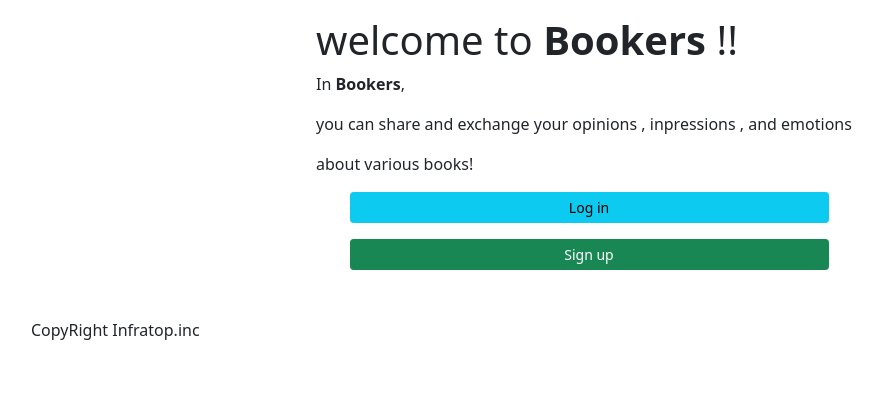
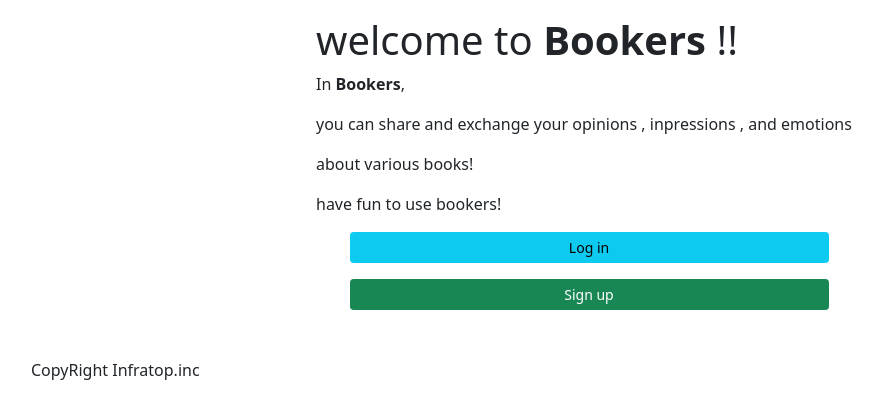
Before and after one commit to hibik17/bookers_PF, a Rails app: page / in a window 1280 px wide. Shown: the part 56-475 px from the top of the page, without its empty margins (51-933 px from the left). Run offline with Rails 7, Linux system fonts and the light colour scheme.

Commit message:
ci cd test

```diff
--- a/app/views/homes/top.html.erb
+++ b/app/views/homes/top.html.erb
@@ -1,5 +1,4 @@
 <main>
-
   <p id="notice">
     <% if flash[:notice] %>
       <%= flash[:notice] %>
@@ -12,8 +11,7 @@
         <p>In  <i class="fas fa-book"></i><strong>Bookers</strong>, </p>
         <p>you can share and exchange  your opinions , inpressions , and emotions</p>
         <p> about various books!</p>
-
-
+        <p>have fun to use bookers!</p>
         <div class="btn-wrapper col-10 mx-auto">
           <div class="row">
             <%= link_to "Log in" ,new_user_session_path ,class: 'btn btn-info btn-sm btn-block mb-3 sign_in' %>
```
